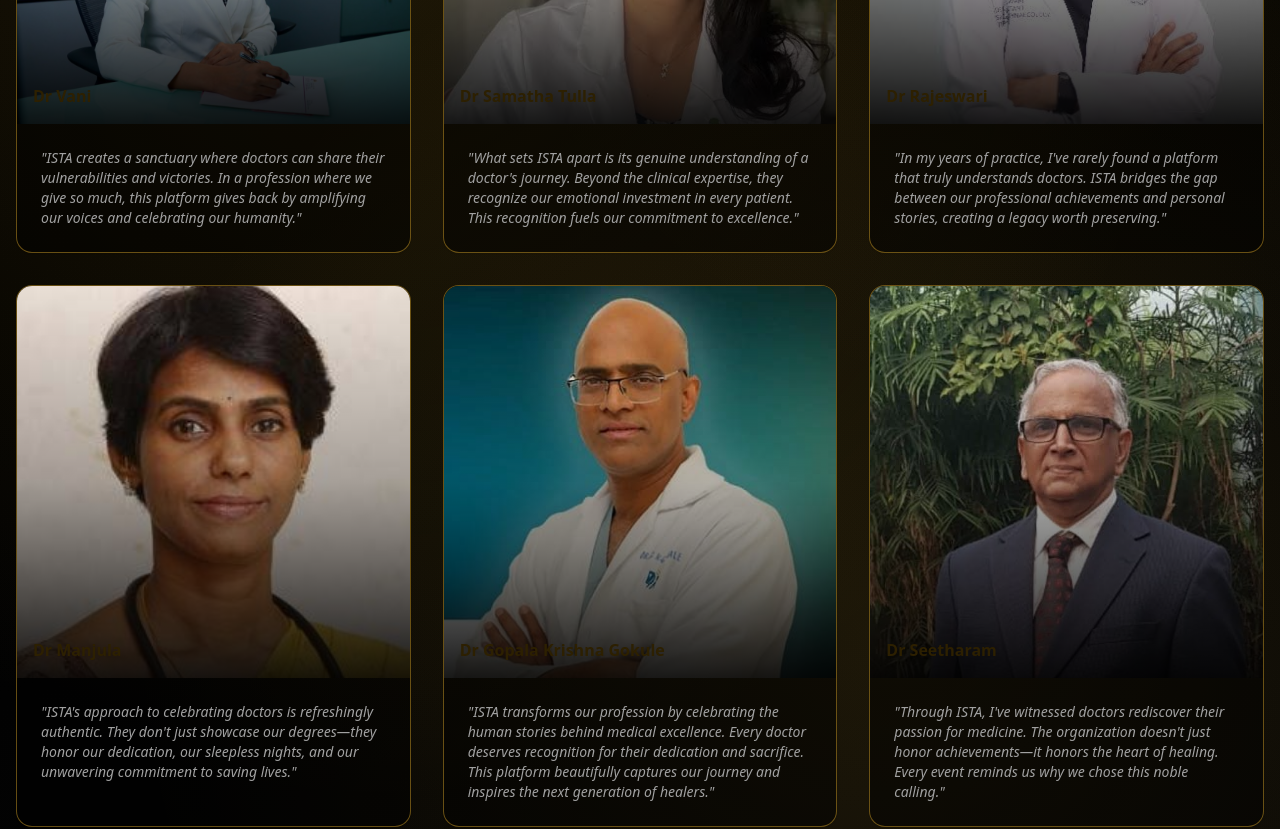
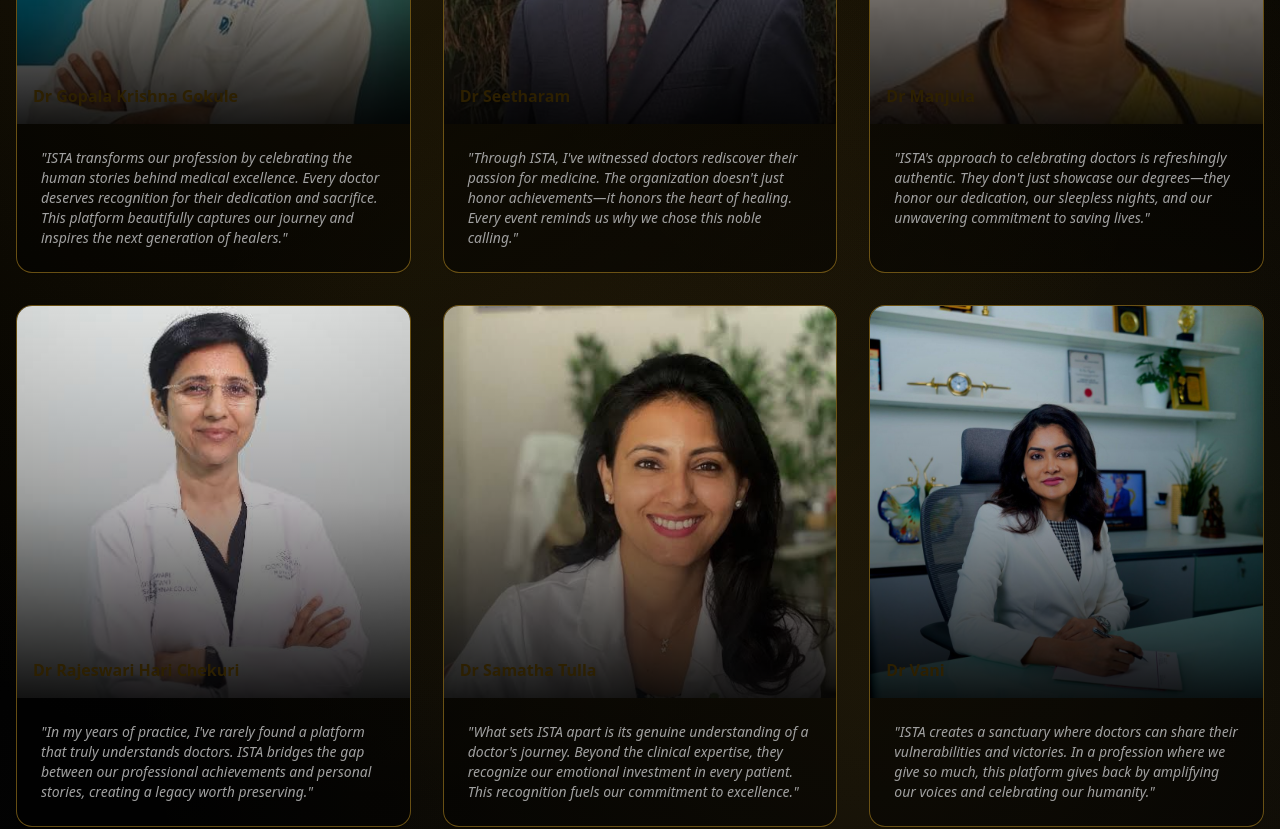
Before and after one commit to growbeyyond/golden-reg-master, a React (Vite) app: page / in a window 1280 px wide. Shown: the part 8860-9689 px from the top of the page. Built offline with nearby package versions, Linux system fonts and the light colour scheme.

Commit message:
Update doctor order
Update the order of doctors in the gallery as requested.

```diff
--- a/src/components/LandingPage.tsx
+++ b/src/components/LandingPage.tsx
@@ -57,28 +57,6 @@ const CHIEF_GUESTS = [
 ];
 
 const DOCTORS = [
-  // Female doctors first
-  {
-    name: "Dr Vani",
-    image: "/lovable-uploads/2592ccd1-42f2-4ac5-8e68-7de3b2422e65.png",
-    quote: "ISTA creates a sanctuary where doctors can share their vulnerabilities and victories. In a profession where we give so much, this platform gives back by amplifying our voices and celebrating our humanity."
-  },
-  {
-    name: "Dr Samatha Tulla",
-    image: "/lovable-uploads/8b105df3-8298-4a1c-8ecb-0f4b4bbe7ae9.png",
-    quote: "What sets ISTA apart is its genuine understanding of a doctor's journey. Beyond the clinical expertise, they recognize our emotional investment in every patient. This recognition fuels our commitment to excellence."
-  },
-  {
-    name: "Dr Rajeswari",
-    image: "/lovable-uploads/c29b9f5f-fffd-4b5d-80b7-d23f6610d686.png",
-    quote: "In my years of practice, I've rarely found a platform that truly understands doctors. ISTA bridges the gap between our professional achievements and personal stories, creating a legacy worth preserving."
-  },
-  {
-    name: "Dr Manjula",
-    image: "/lovable-uploads/ac9f74f5-2c35-4213-a8f7-8b47e00b3b65.png",
-    quote: "ISTA's approach to celebrating doctors is refreshingly authentic. They don't just showcase our degrees—they honor our dedication, our sleepless nights, and our unwavering commitment to saving lives."
-  },
-  // Male doctors follow
   {
     name: "Dr Gopala Krishna Gokule",
     image: "/lovable-uploads/a3a07d30-4e07-4ffe-bf02-0a8a5400aee5.png",
@@ -88,6 +66,26 @@ const DOCTORS = [
     name: "Dr Seetharam",
     image: "/lovable-uploads/afb48efd-93ea-4e54-a46b-3fd49aa5b4e0.png",
     quote: "Through ISTA, I've witnessed doctors rediscover their passion for medicine. The organization doesn't just honor achievements—it honors the heart of healing. Every event reminds us why we chose this noble calling."
+  },
+  {
+    name: "Dr Manjula",
+    image: "/lovable-uploads/ac9f74f5-2c35-4213-a8f7-8b47e00b3b65.png",
+    quote: "ISTA's approach to celebrating doctors is refreshingly authentic. They don't just showcase our degrees—they honor our dedication, our sleepless nights, and our unwavering commitment to saving lives."
+  },
+  {
+    name: "Dr Rajeswari Hari Chekuri",
+    image: "/lovable-uploads/c29b9f5f-fffd-4b5d-80b7-d23f6610d686.png",
+    quote: "In my years of practice, I've rarely found a platform that truly understands doctors. ISTA bridges the gap between our professional achievements and personal stories, creating a legacy worth preserving."
+  },
+  {
+    name: "Dr Samatha Tulla",
+    image: "/lovable-uploads/8b105df3-8298-4a1c-8ecb-0f4b4bbe7ae9.png",
+    quote: "What sets ISTA apart is its genuine understanding of a doctor's journey. Beyond the clinical expertise, they recognize our emotional investment in every patient. This recognition fuels our commitment to excellence."
+  },
+  {
+    name: "Dr Vani",
+    image: "/lovable-uploads/2592ccd1-42f2-4ac5-8e68-7de3b2422e65.png",
+    quote: "ISTA creates a sanctuary where doctors can share their vulnerabilities and victories. In a profession where we give so much, this platform gives back by amplifying our voices and celebrating our humanity."
   }
 ];
 
```
